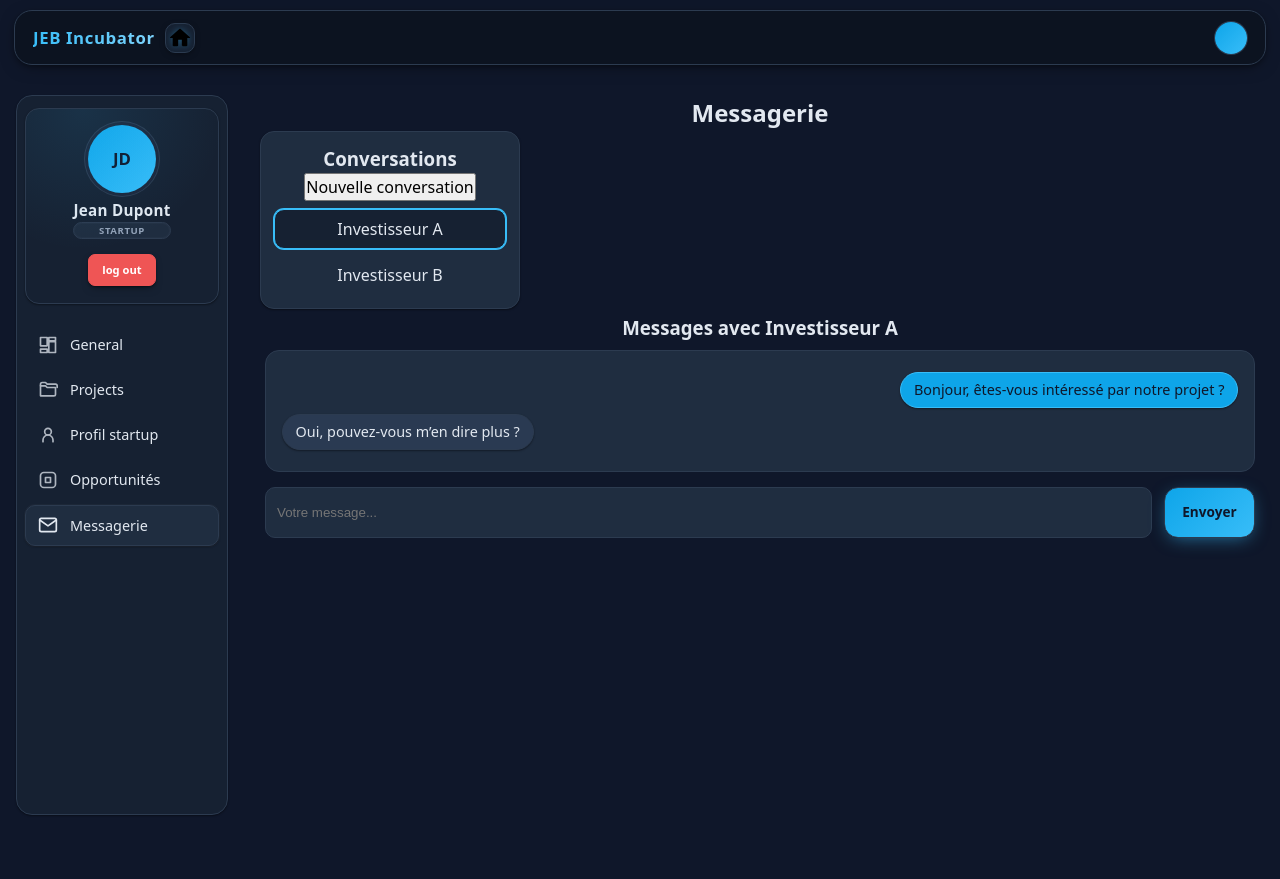
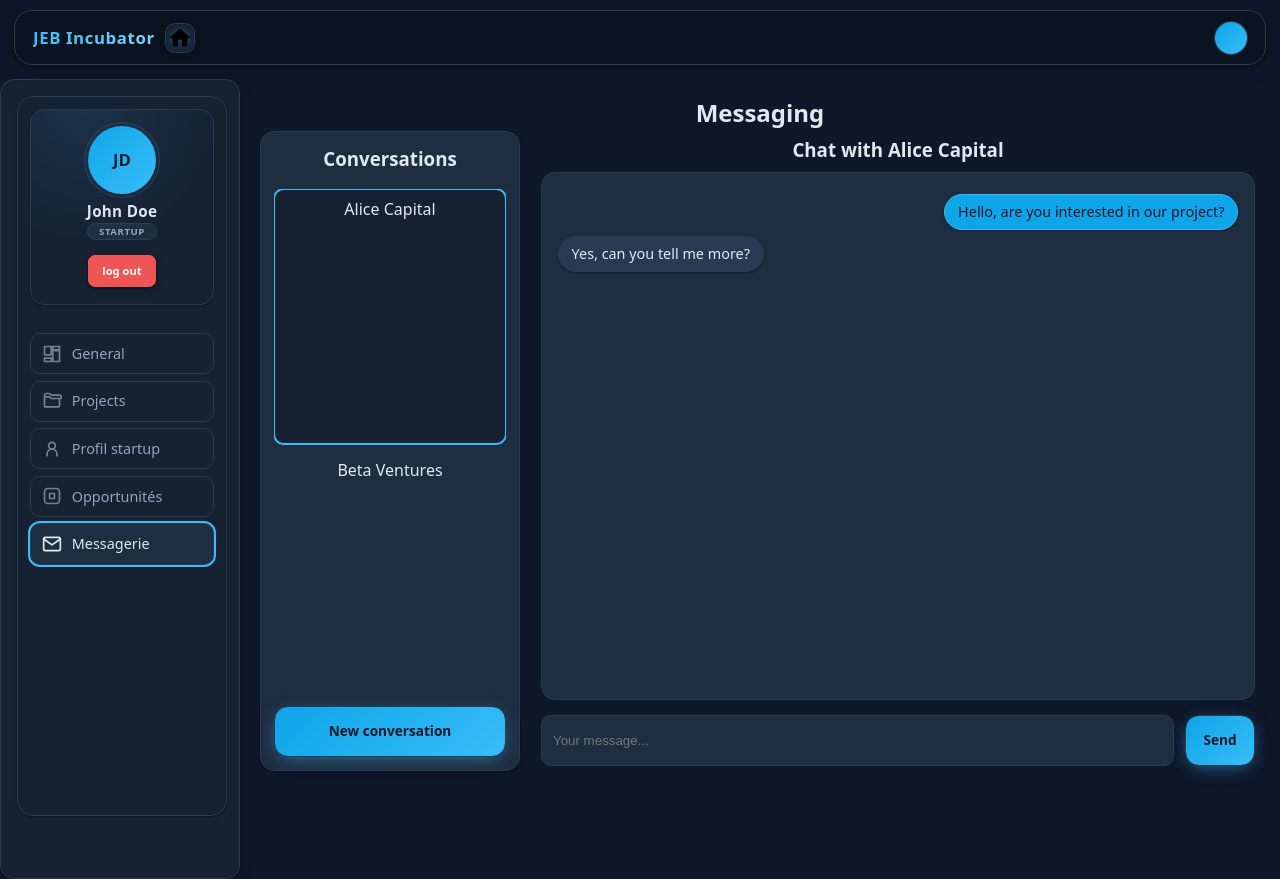
Before and after one commit to Aincrad-Flux/NextRise, a React (Vite) app in the folder frontend/: page /startup/messaging in a window 1280 px wide. Built offline with nearby package versions, Linux system fonts and the light colour scheme.

Commit message:
[refactor] enhance Messaging component with new conversation modal and investor search functionality

```diff
--- a/frontend/src/pages/Messaging.jsx
+++ b/frontend/src/pages/Messaging.jsx
@@ -1,16 +1,17 @@
-import React, { useState } from 'react';
+import React, { useMemo, useState } from 'react';
 import TopBar from '../components/TopBar.jsx';
 import Sidebar from '../components/Sidebar';
 import './Home.css';
 import './Projects.css';
+import investorsData from '../data/investorsData';
 
 const mockConversations = [
-  { id: 1, investor: 'Investisseur A', messages: [
-    { from: 'startup', text: 'Bonjour, êtes-vous intéressé par notre projet ?' },
-    { from: 'investor', text: 'Oui, pouvez-vous m’en dire plus ?' }
+  { id: 1, investor: 'Alice Capital', messages: [
+    { from: 'startup', text: 'Hello, are you interested in our project?' },
+    { from: 'investor', text: 'Yes, can you tell me more?' }
   ] },
-  { id: 2, investor: 'Investisseur B', messages: [
-    { from: 'startup', text: 'Bonjour, nous cherchons des partenaires.' }
+  { id: 2, investor: 'Beta Ventures', messages: [
+    { from: 'startup', text: 'Hi, we are looking for partners.' }
   ] }
 ];
 
@@ -20,8 +21,40 @@ export default function Messaging() {
   const selected = conversations.find(c => c.id === selectedId) || conversations[0];
   const [newMsg, setNewMsg] = useState('');
 
-  const user = { firstName: 'Jean', lastName: 'Dupont', role: 'Startup' };
-  const handleLogout = () => alert('Déconnexion... (à implémenter)');
+  const user = { firstName: 'John', lastName: 'Doe', role: 'Startup' };
+  const handleLogout = () => alert('Logout... (to implement)');
+
+  // New conversation modal state
+  const [isModalOpen, setIsModalOpen] = useState(false);
+  const [query, setQuery] = useState('');
+  const filteredInvestors = useMemo(() => {
+    const q = query.trim().toLowerCase();
+    if (!q) return investorsData;
+    return investorsData.filter(i => i.name.toLowerCase().includes(q));
+  }, [query]);
+
+  const openNewConversation = () => setIsModalOpen(true);
+  const closeModal = () => { setIsModalOpen(false); setQuery(''); };
+  const handlePickInvestor = (inv) => {
+    // If a conversation already exists with this investor, focus it; otherwise create it
+    const existing = conversations.find(c => c.investor === inv.name);
+    if (existing) {
+      setSelectedId(existing.id);
+      closeModal();
+      return;
+    }
+    const newConv = {
+      id: Math.max(0, ...conversations.map(c => c.id)) + 1,
+      investor: inv.name,
+      messages: [
+        { from: 'startup', text: 'Hello! I would like to introduce our startup.' }
+      ]
+    };
+    const next = [newConv, ...conversations];
+    setConversations(next);
+    setSelectedId(newConv.id);
+    closeModal();
+  };
 
   const handleSelect = (id) => setSelectedId(id);
   const handleSend = (e) => {
@@ -36,37 +69,27 @@ export default function Messaging() {
     setNewMsg('');
   };
 
-  const handleNewConversation = () => {
-    const name = window.prompt('Nom de l\'investisseur ?');
-    if (!name || !name.trim()) return;
-    const newConv = { id: Date.now(), investor: name.trim(), messages: [] };
-    setConversations([newConv, ...conversations]);
-    setSelectedId(newConv.id);
-  };
-
   return (
     <div className="home-container">
       <TopBar />
       <div className="layout">
         <Sidebar active="messaging" user={user} onLogout={handleLogout} />
-        <main className="home-main">
-          <h2>Messagerie</h2>
+  <main className="home-main messaging">
+          <h2>Messaging</h2>
           <div className="messaging-layout">
-            <div className="messaging-conversations">
-              <div className="conv-header">
-                <h3>Conversations</h3>
-                <button type="button" className="new-conv-btn" onClick={handleNewConversation}>Nouvelle conversation</button>
-              </div>
-              <ul className="conv-list">
+            <div className="messaging-conversations" style={{ display: 'flex', flexDirection: 'column', height: '100%' }}>
+              <h3 style={{ marginBottom: '.5rem' }}>Conversations</h3>
+              <ul className="conv-list" style={{ flex: 1, overflowY: 'auto' }}>
                 {conversations.map(c => (
                   <li key={c.id} className={selected?.id === c.id ? 'active' : ''} onClick={() => handleSelect(c.id)}>
                     {c.investor}
                   </li>
                 ))}
               </ul>
+              <button className="primary-btn" onClick={openNewConversation}>New conversation</button>
             </div>
             <div className="messaging-thread">
-              <h3>Messages avec {selected?.investor || '—'}</h3>
+              <h3>Chat with {selected?.investor || '—'}</h3>
               <div className="messages-scroll">
                 {selected?.messages?.map((m, i) => (
                   <div key={i} className={`message-row ${m.from === 'startup' ? 'out' : 'in'}`}>
@@ -75,11 +98,40 @@ export default function Messaging() {
                 ))}
               </div>
               <form onSubmit={handleSend} className="message-composer">
-                <input className="message-input" value={newMsg} onChange={e => setNewMsg(e.target.value)} placeholder="Votre message..." />
-                <button type="submit" className="primary-btn">Envoyer</button>
+                <input className="message-input" value={newMsg} onChange={e => setNewMsg(e.target.value)} placeholder="Your message..." />
+                <button type="submit" className="primary-btn">Send</button>
               </form>
             </div>
           </div>
+          {isModalOpen && (
+            <div className="modal-overlay" onClick={(e) => { if (e.target === e.currentTarget) closeModal(); }}>
+              <div className="modal" role="dialog" aria-modal="true" aria-label="Start new conversation">
+                <button className="close-btn" aria-label="Close" onClick={closeModal}>×</button>
+                <h2 style={{ marginTop: 0 }}>Start a new conversation</h2>
+                <p style={{ marginTop: 0, color: 'var(--color-text-muted)' }}>Search and pick an investor to chat with.</p>
+                <input
+                  autoFocus
+                  className="message-input"
+                  placeholder="Search investors..."
+                  value={query}
+                  onChange={(e) => setQuery(e.target.value)}
+                  style={{ width: '100%', margin: '0.5rem 0 0.75rem' }}
+                />
+                <div style={{ maxHeight: '320px', overflowY: 'auto', border: '1px solid var(--color-border)', borderRadius: '10px' }}>
+                  <ul className="conv-list" style={{ margin: 0 }}>
+                    {filteredInvestors.length === 0 && (
+                      <li style={{ cursor: 'default' }}>No investors found</li>
+                    )}
+                    {filteredInvestors.map((i) => (
+                      <li key={i.id} onClick={() => handlePickInvestor(i)}>
+                        {i.name}
+                      </li>
+                    ))}
+                  </ul>
+                </div>
+              </div>
+            </div>
+          )}
         </main>
       </div>
     </div>
--- a/frontend/src/pages/Projects.css
+++ b/frontend/src/pages/Projects.css
@@ -262,13 +262,13 @@
 
 /* === Layout commun startup (dashboard + sidebar) === */
 .dashboard-container { display: flex; gap: 1rem; padding: 1rem; align-items: flex-start; }
-.dashboard-container .sidebar { min-width: 240px; background: var(--color-surface); border: 1px solid var(--color-border); border-radius: var(--radius-lg); box-shadow: var(--shadow-md); }
-.dashboard-container .sidebar-inner { padding: 0.75rem; display: flex; flex-direction: column; gap: 0.75rem; }
-.dashboard-container .sidebar-nav { display: flex; flex-direction: column; gap: 0.4rem; }
-.dashboard-container .nav-item { display: flex; align-items: center; gap: 0.6rem; width: 100%; text-align: left; padding: 0.55rem 0.7rem; background: var(--color-surface); color: var(--color-text-muted); border: 1px solid var(--color-border); border-radius: var(--radius-md); cursor: pointer; transition: background .15s, color .15s, border-color .15s; }
-.dashboard-container .nav-item:hover { background: var(--color-surface-alt); color: var(--color-text); }
-.dashboard-container .nav-item.active { outline: 2px solid var(--color-accent); color: var(--color-text); }
-.dashboard-container .nav-icon { width: 20px; height: 20px; }
+.sidebar { min-width: 240px; background: var(--color-surface); border: 1px solid var(--color-border); border-radius: var(--radius-lg); box-shadow: var(--shadow-md); }
+.sidebar-inner { padding: 0.75rem; display: flex; flex-direction: column; gap: 0.75rem; }
+.sidebar-nav { display: flex; flex-direction: column; gap: 0.4rem; }
+.nav-item { display: flex; align-items: center; gap: 0.6rem; width: 100%; text-align: left; padding: 0.55rem 0.7rem; background: var(--color-surface); color: var(--color-text-muted); border: 1px solid var(--color-border); border-radius: var(--radius-md); cursor: pointer; transition: background .15s, color .15s, border-color .15s; }
+.nav-item:hover { background: var(--color-surface-alt); color: var(--color-text); }
+.nav-item.active { outline: 2px solid var(--color-accent); color: var(--color-text); }
+.nav-icon { width: 20px; height: 20px; }
 
 .dashboard-content { flex: 1; background: var(--color-surface); border: 1px solid var(--color-border); border-radius: var(--radius-lg); box-shadow: var(--shadow-md); padding: 1rem; text-align: left; }
 .dashboard-content h2, .dashboard-content h3 { color: var(--color-text); margin-bottom: 0.75rem; }
```
